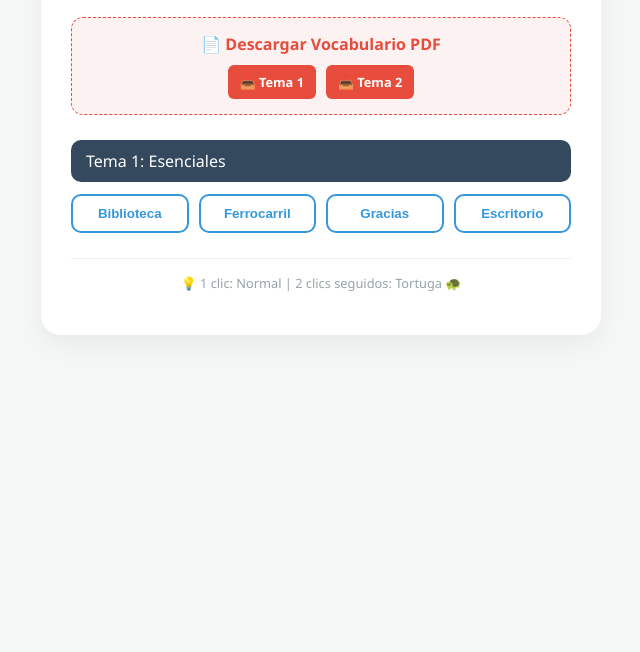
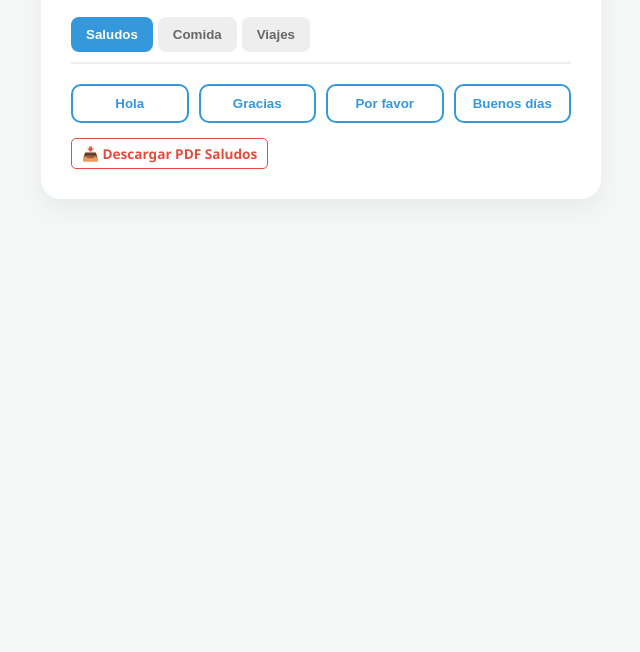
Before and after one commit to luissotoperona/Mi-pronunciador, a plain HTML site: page index.html in a window 1280 px wide. Shown: the part 148-800 px from the top of the page, without its empty margins (319-959 px from the left). Drawn offline with Linux system fonts and the light colour scheme.

Commit message:
index.html

```diff
--- a/index.html
+++ b/index.html
@@ -3,29 +3,36 @@
 <head>
     <meta charset="UTF-8">
     <meta name="viewport" content="width=device-width, initial-scale=1.0">
-    <title>Pro-Speaker + PDF</title>
+    <title>Pro-Speaker Tabs</title>
     <style>
         body { font-family: 'Segoe UI', sans-serif; background-color: #f4f7f6; display: flex; justify-content: center; padding: 20px; margin: 0; }
         .container { background: white; padding: 30px; border-radius: 20px; box-shadow: 0 10px 25px rgba(0,0,0,0.05); width: 100%; max-width: 500px; text-align: center; }
+
         h1 { color: #2c3e50; margin-bottom: 5px; }
-        .status-badge { display: inline-block; padding: 4px 12px; border-radius: 20px; font-size: 0.8rem; margin-bottom: 20px; background: #e8f4fd; color: #3498db; font-weight: bold; transition: all 0.3s; }
+        .status-badge { display: inline-block; padding: 4px 12px; border-radius: 20px; font-size: 0.8rem; margin-bottom: 20px; background: #e8f4fd; color: #3498db; font-weight: bold; min-width: 120px; }
 
-        .download-section { background: #fdf2f2; padding: 15px; border-radius: 12px; margin-bottom: 25px; border: 1px dashed #e74c3c; }
-        .download-title { color: #e74c3c; font-weight: bold; margin-bottom: 10px; display: block; }
-        .pdf-grid { display: flex; justify-content: center; gap: 10px; flex-wrap: wrap; }
-        .btn-pdf { background: #e74c3c; color: white; text-decoration: none; padding: 8px 12px; border-radius: 6px; font-size: 0.8rem; font-weight: bold; }
+        /* Estilo de las Pestañas */
+        .tabs-header { display: flex; gap: 5px; margin-bottom: 20px; border-bottom: 2px solid #eee; padding-bottom: 10px; overflow-x: auto; }
+        .tab-btn { background: #eee; border: none; padding: 10px 15px; cursor: pointer; border-radius: 8px; font-weight: bold; color: #666; transition: 0.3s; white-space: nowrap; }
+        .tab-btn.active { background: #3498db; color: white; }
 
-        .tema-section { text-align: left; margin-top: 20px; }
-        .tema-titulo { background: #34495e; color: white; padding: 10px 15px; border-radius: 10px; font-size: 1rem; margin-bottom: 12px; }
-        .grid-palabras { display: grid; grid-template-columns: repeat(auto-fill, minmax(110px, 1fr)); gap: 10px; margin-bottom: 25px; }
+        /* Contenido de los temas */
+        .tema-content { display: none; text-align: left; animation: fadeIn 0.3s; }
+        .tema-content.active { display: block; }
+
+        @keyframes fadeIn { from { opacity: 0; } to { opacity: 1; } }
+
+        .grid-palabras { display: grid; grid-template-columns: repeat(auto-fill, minmax(110px, 1fr)); gap: 10px; margin-top: 10px; }
 
         .btn-palabra {
             background: #fff; border: 2px solid #3498db; color: #3498db;
             padding: 10px; border-radius: 10px; cursor: pointer; font-weight: 600;
             transition: all 0.2s; outline: none;
         }
+        .btn-palabra:hover { background: #f0f9ff; }
         .btn-palabra:active { transform: scale(0.95); background: #3498db; color: white; }
-        .info-tip { font-size: 0.8rem; color: #95a5a6; margin-top: 20px; border-top: 1px solid #eee; padding-top: 15px; }
+
+        .download-btn { display: inline-block; margin-top: 15px; color: #e74c3c; text-decoration: none; font-size: 0.85rem; font-weight: bold; border: 1px solid #e74c3c; padding: 5px 10px; border-radius: 5px; }
     </style>
 </head>
 <body>
@@ -34,50 +41,88 @@
     <h1>🗣️ Pro-Speaker</h1>
     <div id="indicador" class="status-badge">Modo: Normal</div>
 
-    <div class="download-section">
-        <span class="download-title">📄 Descargar Vocabulario PDF</span>
-        <div class="pdf-grid">
-            <a href="tema1-saludos.pdf" download class="btn-pdf">📥 Tema 1</a>
-            <a href="tema2-comida.pdf" download class="btn-pdf">📥 Tema 2</a>
-        </div>
+    <!-- Cabecera de Pestañas -->
+    <div class="tabs-header">
+        <button class="tab-btn active" onclick="abrirTema(event, 'tema1')">Saludos</button>
+        <button class="tab-btn" onclick="abrirTema(event, 'tema2')">Comida</button>
+        <button class="tab-btn" onclick="abrirTema(event, 'tema3')">Viajes</button>
     </div>
 
-    <div class="tema-section">
-        <div class="tema-titulo">Tema 1: Esenciales</div>
+    <!-- Contenido TEMA 1 -->
+    <div id="tema1" class="tema-content active">
         <div class="grid-palabras">
-            <button class="btn-palabra" onclick="hablarInteligente('Biblioteca')">Biblioteca</button>
-            <button class="btn-palabra" onclick="hablarInteligente('Ferrocarril')">Ferrocarril</button>
-            <button class="btn-palabra" onclick="hablarInteligente('Gracias')">Gracias</button>
-            <button class="btn-palabra" onclick="hablarInteligente('Escritorio')">Escritorio</button>
+            <button class="btn-palabra" onclick="hablar('Hola')">Hola</button>
+            <button class="btn-palabra" onclick="hablar('Gracias')">Gracias</button>
+            <button class="btn-palabra" onclick="hablar('Por favor')">Por favor</button>
+            <button class="btn-palabra" onclick="hablar('Buenos días')">Buenos días</button>
         </div>
+        <a href="saludos.pdf" download class="download-btn">📥 Descargar PDF Saludos</a>
     </div>
 
-    <p class="info-tip">💡 1 clic: Normal | 2 clics seguidos: Tortuga 🐢</p>
+    <!-- Contenido TEMA 2 -->
+    <div id="tema2" class="tema-content">
+        <div class="grid-palabras">
+            <button class="btn-palabra" onclick="hablar('Manzana')">Manzana</button>
+            <button class="btn-palabra" onclick="hablar('Cena')">Cena</button>
+            <button class="btn-palabra" onclick="hablar('Restaurante')">Restaurante</button>
+            <button class="btn-palabra" onclick="hablar('Hambre')">Hambre</button>
+        </div>
+        <a href="comida.pdf" download class="download-btn">📥 Descargar PDF Comida</a>
+    </div>
+
+    <!-- Contenido TEMA 3 -->
+    <div id="tema3" class="tema-content">
+        <div class="grid-palabras">
+            <button class="btn-palabra" onclick="hablar('Avión')">Avión</button>
+            <button class="btn-palabra" onclick="hablar('Maleta')">Maleta</button>
+            <button class="btn-palabra" onclick="hablar('Pasaporte')">Pasaporte</button>
+            <button class="btn-palabra" onclick="hablar('Estación')">Estación</button>
+        </div>
+        <a href="viajes.pdf" download class="download-btn">📥 Descargar PDF Viajes</a>
+    </div>
+
 </div>
 
 <script>
     let ultimaPalabra = "";
 
-    function hablarInteligente(texto) {
-        // Cancelamos cualquier sonido anterior inmediatamente
+    // Función para cambiar entre pestañas
+    function abrirTema(evt, nombreTema) {
+        // Ocultar todos los contenidos
+        const contenidos = document.getElementsByClassName("tema-content");
+        for (let i = 0; i < contenidos.length; i++) {
+            contenidos[i].classList.remove("active");
+        }
+
+        // Quitar clase active de todos los botones
+        const botones = document.getElementsByClassName("tab-btn");
+        for (let i = 0; i < botones.length; i++) {
+            botones[i].classList.remove("active");
+        }
+
+        // Mostrar el tema actual y marcar el botón como activo
+        document.getElementById(nombreTema).classList.add("active");
+        evt.currentTarget.classList.add("active");
+    }
+
+    // Función de voz con modo tortuga corregido
+    function hablar(texto) {
         window.speechSynthesis.cancel();
 
-        // Esperamos un suspiro (50ms) para que el navegador resetee la voz
         setTimeout(() => {
             const mensaje = new SpeechSynthesisUtterance();
             mensaje.text = texto;
             mensaje.lang = 'es-ES';
             const indicador = document.getElementById('indicador');
 
-            // Comparación limpia para detectar el segundo clic
             if (ultimaPalabra.toLowerCase() === texto.toLowerCase()) {
-                mensaje.rate = 0.3; // Súper lento
+                mensaje.rate = 0.3;
                 indicador.innerText = "Modo: Muy Lento 🐢";
                 indicador.style.background = "#fdf2e9";
                 indicador.style.color = "#e67e22";
-                ultimaPalabra = ""; // Reset para que el siguiente clic sea normal
+                ultimaPalabra = "";
             } else {
-                mensaje.rate = 1.0; // Normal
+                mensaje.rate = 1.0;
                 indicador.innerText = "Modo: Normal";
                 indicador.style.background = "#e8f4fd";
                 indicador.style.color = "#3498db";
```
